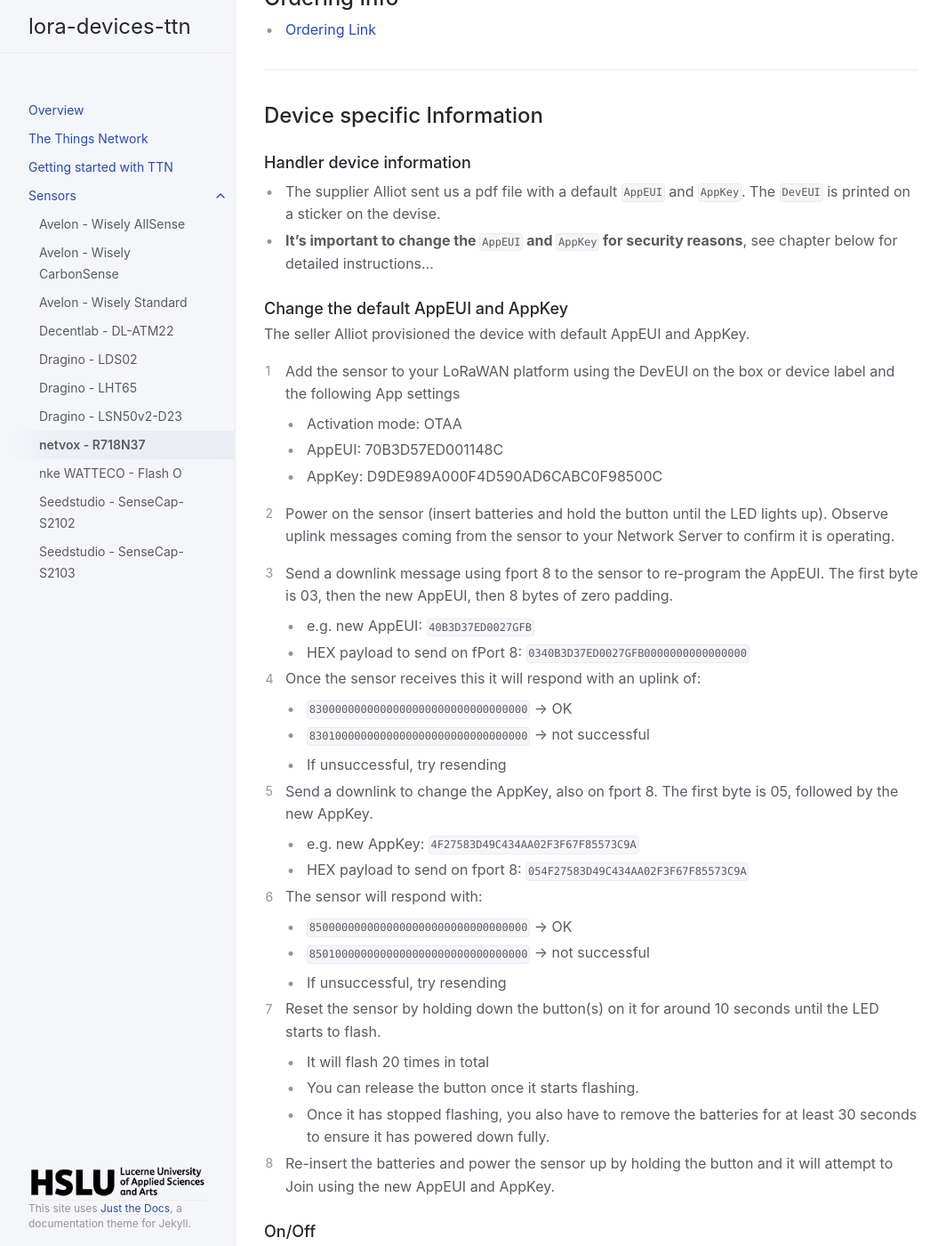
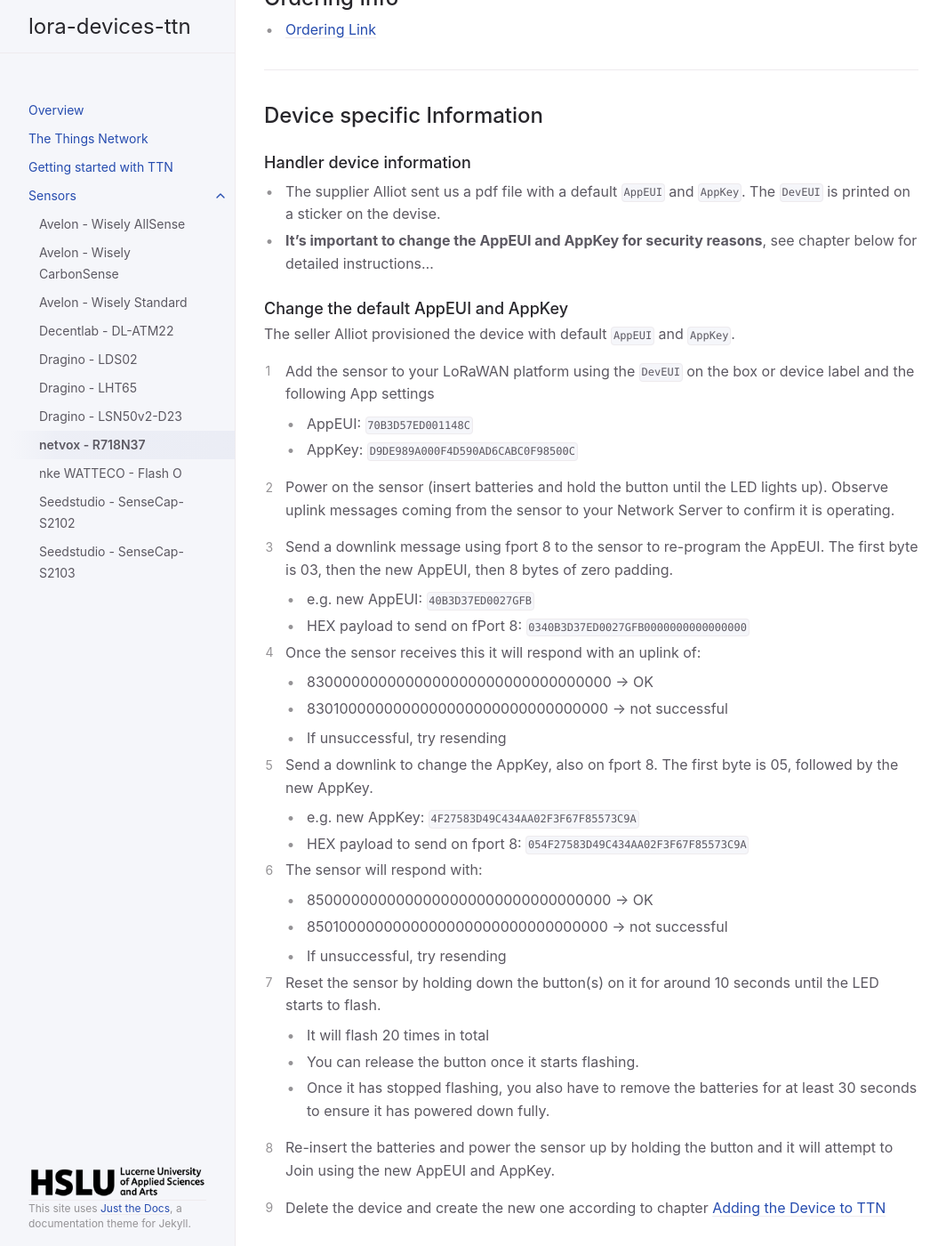
Before and after one commit to hslu-ige-laes/lora-devices-ttn, a Jekyll site: the page built from docs/sensors/netvox-R718N37.md, in a window 1280 px wide and 1400 px high, scrolled down 1293 px. Shown: the whole window at 89% size, without its empty margins (107-1171 px from the left). Built offline with Jekyll 4.4.1, drawn with Linux system fonts in a browser that asks for light colours.

Commit message:
Update netvox-R718N37.md

```diff
--- a/docs/sensors/netvox-R718N37.md
+++ b/docs/sensors/netvox-R718N37.md
@@ -51,15 +51,14 @@ The R718N37 is a 3-Phase Current Meter with 3 x 75A Clamp-On Current Transformer
 
 ### Handler device information
 - The supplier Alliot sent us a pdf file with a default `AppEUI` and `AppKey`. The `DevEUI` is printed on a sticker on the devise.
-- **It's important to change the `AppEUI` and `AppKey` for security reasons**, see chapter below for detailed instructions...
+- **It's important to change the AppEUI and AppKey for security reasons**, see chapter below for detailed instructions...
 
 ### Change the default AppEUI and AppKey
-The seller Alliot provisioned the device with default AppEUI and AppKey.
+The seller Alliot provisioned the device with default `AppEUI` and `AppKey`.
 
-1. Add the sensor to your LoRaWAN platform using the DevEUI on the box or device label and the following App settings
-  - Activation mode: OTAA
-  - AppEUI: 70B3D57ED001148C
-  - AppKey: D9DE989A000F4D590AD6CABC0F98500C
+1. Add the sensor to your LoRaWAN platform using the `DevEUI` on the box or device label and the following App settings
+  - AppEUI: `70B3D57ED001148C`
+  - AppKey: `D9DE989A000F4D590AD6CABC0F98500C`
 
 2. Power on the sensor (insert batteries and hold the button until the LED lights up). Observe uplink messages coming from the sensor to your Network Server to confirm it is operating.
 
@@ -68,8 +67,8 @@ The seller Alliot provisioned the device with default AppEUI and AppKey.
   - HEX payload to send on fPort 8: `0340B3D37ED0027GFB0000000000000000`
 
 4. Once the sensor receives this it will respond with an uplink of:
-  - `8300000000000000000000000000000000` -> OK
-  - `8301000000000000000000000000000000` -> not successful
+  - 8300000000000000000000000000000000 -> OK
+  - 8301000000000000000000000000000000 -> not successful
     - If unsuccessful, try resending
 
 5. Send a downlink to change the AppKey, also on fport 8. The first byte is 05, followed by the new AppKey.
@@ -77,8 +76,8 @@ The seller Alliot provisioned the device with default AppEUI and AppKey.
   - HEX payload to send on fport 8: `054F27583D49C434AA02F3F67F85573C9A`
 
 6. The sensor will respond with:
-  - `8500000000000000000000000000000000` -> OK
-  - `8501000000000000000000000000000000` -> not successful
+  - 8500000000000000000000000000000000 -> OK
+  - 8501000000000000000000000000000000 -> not successful
     - If unsuccessful, try resending
 
 7. Reset the sensor by holding down the button(s) on it for around 10 seconds until the LED starts to flash.
@@ -88,12 +87,14 @@ The seller Alliot provisioned the device with default AppEUI and AppKey.
 
 8. Re-insert the batteries and power the sensor up by holding the button and it will attempt to Join using the new AppEUI and AppKey.
 
+9. Delete the device and create the new one according to chapter [Adding the Device to TTN](https://hslu-ige-laes.github.io/lora-devices-ttn/docs/sensors/netvox-R718N37/#adding-the-device-to-ttn)
+
 ### On/Off
 - Power on: Insert batteries
 - Turn on: Press and hold the function key for 3 seconds till the green indicator flashes once.
 - Turn off (Restore to factory setting): Press and hold the function key for 5 seconds till green indicator flashes 20 times.
 - Power off: Remove Batteries
-<br>
+<br><br>
 **Note**<br>
 - The device will be off in default after removing the battery and insert it again.
 - It is suggested to wait for at least 10 seconds between turning the device on and off.
```
